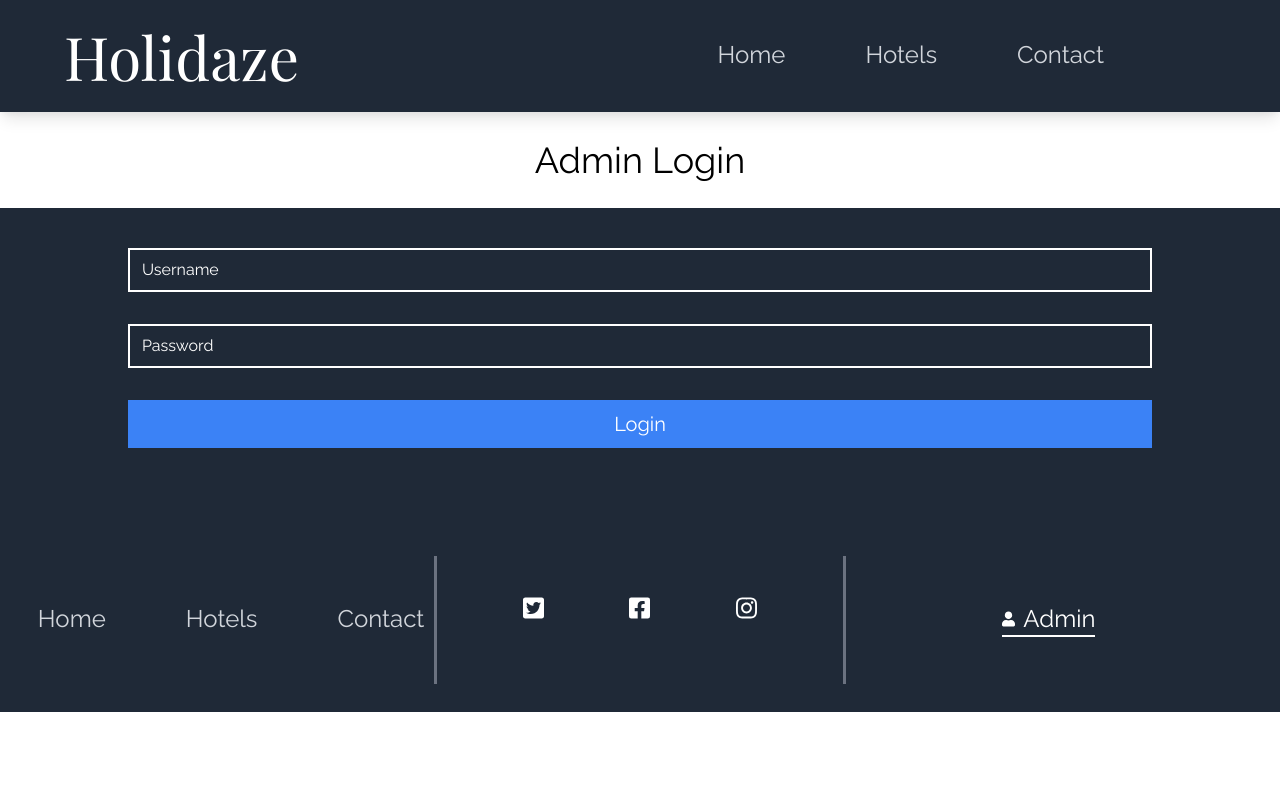
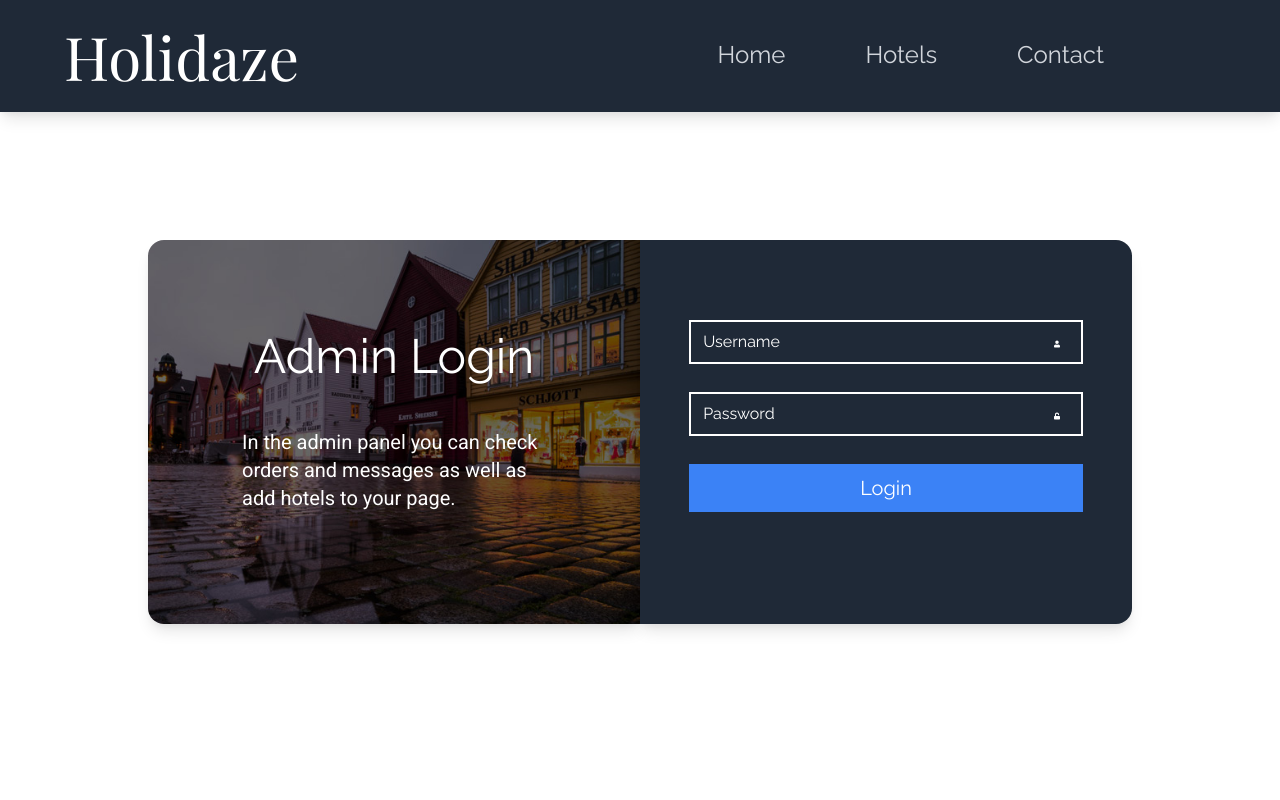
Before and after one commit to Noroff-FEU-Assignments/project-exam-2-SanderDale, a Next.js app: page /adminLogin in a window 1280 px wide. Shown: the top 800 px of the page. Built offline with nearby package versions, Linux system fonts and the light colour scheme.

Commit message:
finished with login page

```diff
--- a/components/adminLogin/LoginForm.js
+++ b/components/adminLogin/LoginForm.js
@@ -4,6 +4,9 @@ import { useForm } from "react-hook-form";
 import * as yup from "yup";
 import { yupResolver } from "@hookform/resolvers/yup";
 import axios from "axios";
+import { FontAwesomeIcon } from "@fortawesome/react-fontawesome";
+import { faUser } from "@fortawesome/free-solid-svg-icons";
+import { faUnlock } from "@fortawesome/free-solid-svg-icons";
 import AuthContext from "./../../context/AuthContext";
 
 const schema = yup.object().shape({
@@ -26,11 +29,8 @@ function LoginForm() {
 		setSubmitting(true);
 		setLoginError(null);
 
-		console.log(data);
-
 		try {
 			const response = await axios.post("http://localhost:1337/auth/local", data);
-			console.log("response", response.data);
 			setAuth(response.data);
 			router.push("/adminPage");
 		} catch (error) {
@@ -47,24 +47,42 @@ function LoginForm() {
 			onSubmit={handleSubmit(onSubmit)}
 			disabled={submitting}>
 			{loginError && <span className="text-center p-1 mb-5 w-full bg-red-400 border-red-600 border-2">{loginError}</span>}
-			<fieldset className="flex justify-center items-center flex-col gap-8 w-full" disabled={submitting}>
+			<fieldset className="flex justify-center items-center flex-col gap-5 md:gap-2 w-full" disabled={submitting}>
+				<div className="relative flex w-full flex-wrap items-stretch mb-3">
 					<input
-					className="bg-transparent placeholder-white border-white border-2 w-full"
+						className="bg-transparent placeholder-white border-white border-2 w-full mb-2 relative"
 						type="text"
 						name="identifier"
 						placeholder="Username"
 						ref={register}
 					/>
-				{errors.identifier && <span>{errors.identifier.message}</span>}
+					<span className="z-10 h-full leading-snug font-normal absolute text-center text-blueGray-300 bg-transparent rounded text-base items-center justify-center w-8 right-0 pr-3 py-3">
+						<FontAwesomeIcon className="w-6 h-6 pr-2" icon={faUser} />
+					</span>
+					{errors.identifier && (
+						<span className="text-center p-1 mb-5 w-full bg-yellow-400 border-yellow-600 border-2">
+							{errors.identifier.message}
+						</span>
+					)}
+				</div>
+				<div className="relative flex w-full flex-wrap items-stretch mb-3">
 					<input
-					className="bg-transparent placeholder-white border-white border-2 w-full"
+						className="bg-transparent placeholder-white border-white border-2 w-full mb-2"
 						type="password"
 						name="password"
 						placeholder="Password"
 						autoComplete="on"
 						ref={register}
 					/>
-				{errors.password && <span>{errors.password.message}</span>}
+					<span className="z-10 h-full leading-snug font-normal absolute text-center text-blueGray-300 bg-transparent rounded text-base items-center justify-center w-8 right-0 pr-3 py-3">
+						<FontAwesomeIcon className="w-6 h-6 pr-2" icon={faUnlock} />
+					</span>
+					{errors.password && (
+						<span className="text-center p-1 mb-5 w-full bg-yellow-400 border-yellow-600 border-2">
+							{errors.password.message}
+						</span>
+					)}
+				</div>
 				<button className="bg-blue-500 placeholder-white border-blue-500 border-2 w-full py-2 text-xl" type="submit">
 					{submitting ? "Logging in..." : "Login"}
 				</button>
--- a/pages/adminLogin.js
+++ b/pages/adminLogin.js
@@ -3,15 +3,18 @@ import LoginForm from "./../components/adminLogin/LoginForm";
 
 export default function AdminLogin() {
 	return (
-		<div className="flex justify-center items-center flex-col">
+		<div className="flex justify-center items-center flex-col md:flex-row md:py-32 md:px-5 md:mb-24 border-gray-500 border-b-2 md:border-0 md:max-w-5xl md:mx-auto">
 			<Head>
 				<title>Holidaze | Admin Login</title>
 				<link rel="icon" href="/favicon.ico" />
 			</Head>
-			<div className="flex justify-center items-center w-full">
-				<h1 className="font-heading text-4xl py-7">Admin Login</h1>
+			<div className="flex justify-center md:justify-start items-center flex-col w-full bg-login-banner-small md:bg-login-banner-large bg-cover bg-center text-white md:h-96 lg:min-h-96 md:gap-5 md:rounded-l-2xl md:shadow-lg md:pt-16">
+				<h1 className="font-heading text-4xl xl:text-5xl py-7">Admin Login</h1>
+				<p className="px-10 font-paragraph hidden md:block xl:text-xl w-96">
+					In the admin panel you can check orders and messages as well as add hotels to your page.
+				</p>
 			</div>
-			<div className="flex justify-center items-start py-10 bg-gray-800 w-full h-80 text-white">
+			<div className="flex justify-center items-start md:items-center py-16 pb-24 bg-gray-800 w-full text-white md:h-96 lg:min-h-96 md:rounded-r-2xl md:shadow-lg">
 				<LoginForm />
 			</div>
 		</div>
--- a/tailwind.config.js
+++ b/tailwind.config.js
@@ -15,6 +15,8 @@ module.exports = {
 				"home-banner-big": "url('/images/bergen-brygge-homepage-big.jpg')",
 				"home-banner-medium": "url('/images/bergen-brygge-homepage-medium.jpg')",
 				"home-banner-small": "url('/images/bergen-brygge-homepage-small.jpg')",
+				"login-banner-small": "url('/images/login-banner-small.jpg')",
+				"login-banner-large": "url('/images/login-banner-large.jpg')",
 			}),
 		},
 	},
```
Also changed, not shown: public/images/login-banner-large.jpg (added), public/images/login-banner-small.jpg (added). Lines whose indentation alone changed are shown as unchanged.
